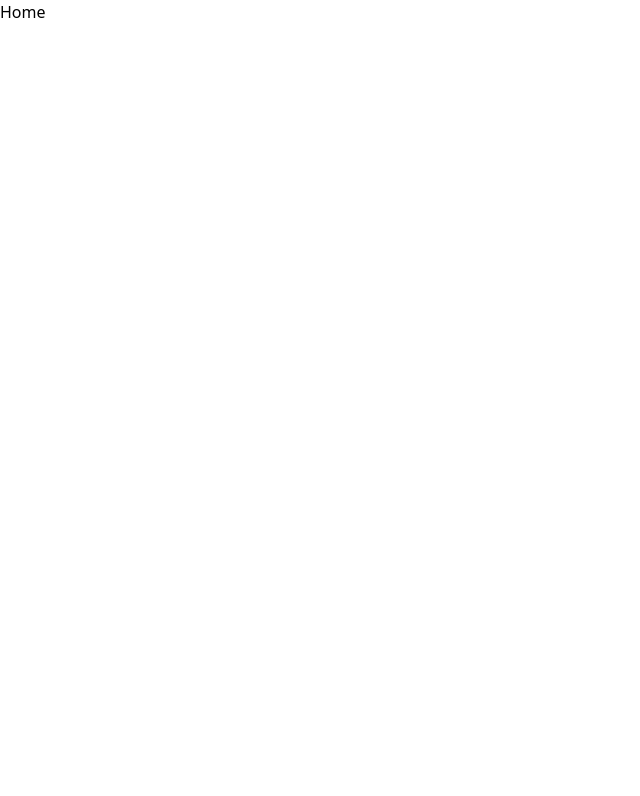
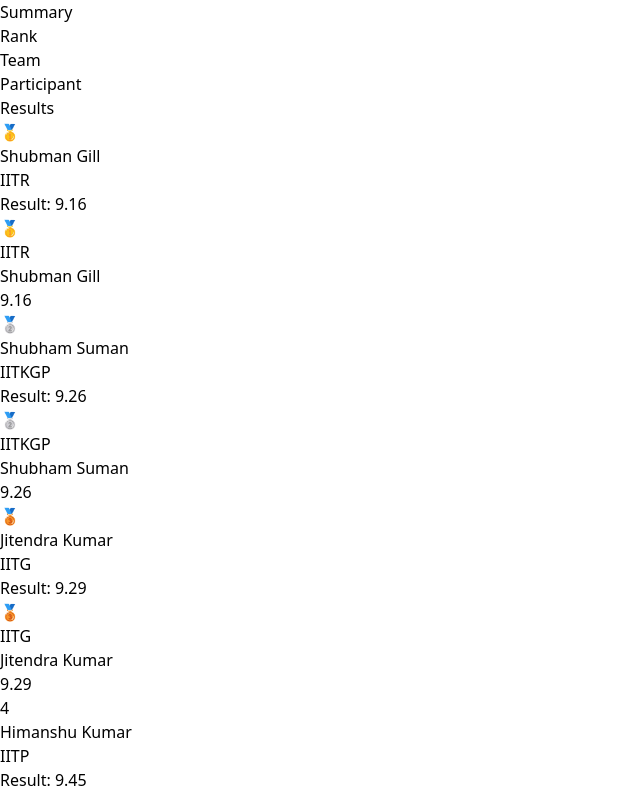
Before and after one commit to DhruvGaur32/cricket, a React (Vite) app: page / in a window 1280 px wide. Shown: the top 796 px of the page, without its empty margins (0-640 px from the left). Built offline with nearby package versions, Linux system fonts and the light colour scheme.

Commit message:
Update App.jsx

```diff
--- a/src/App.jsx
+++ b/src/App.jsx
@@ -7,7 +7,7 @@
     <>
     <Router>
       <Routes>
-        <Route path="/" element={<Home/>}/>
+        <Route path="/" element={<UserEndView/>}/>
         <Route path="/athletics" element={<UserEndView/>}/>
 
 
```
